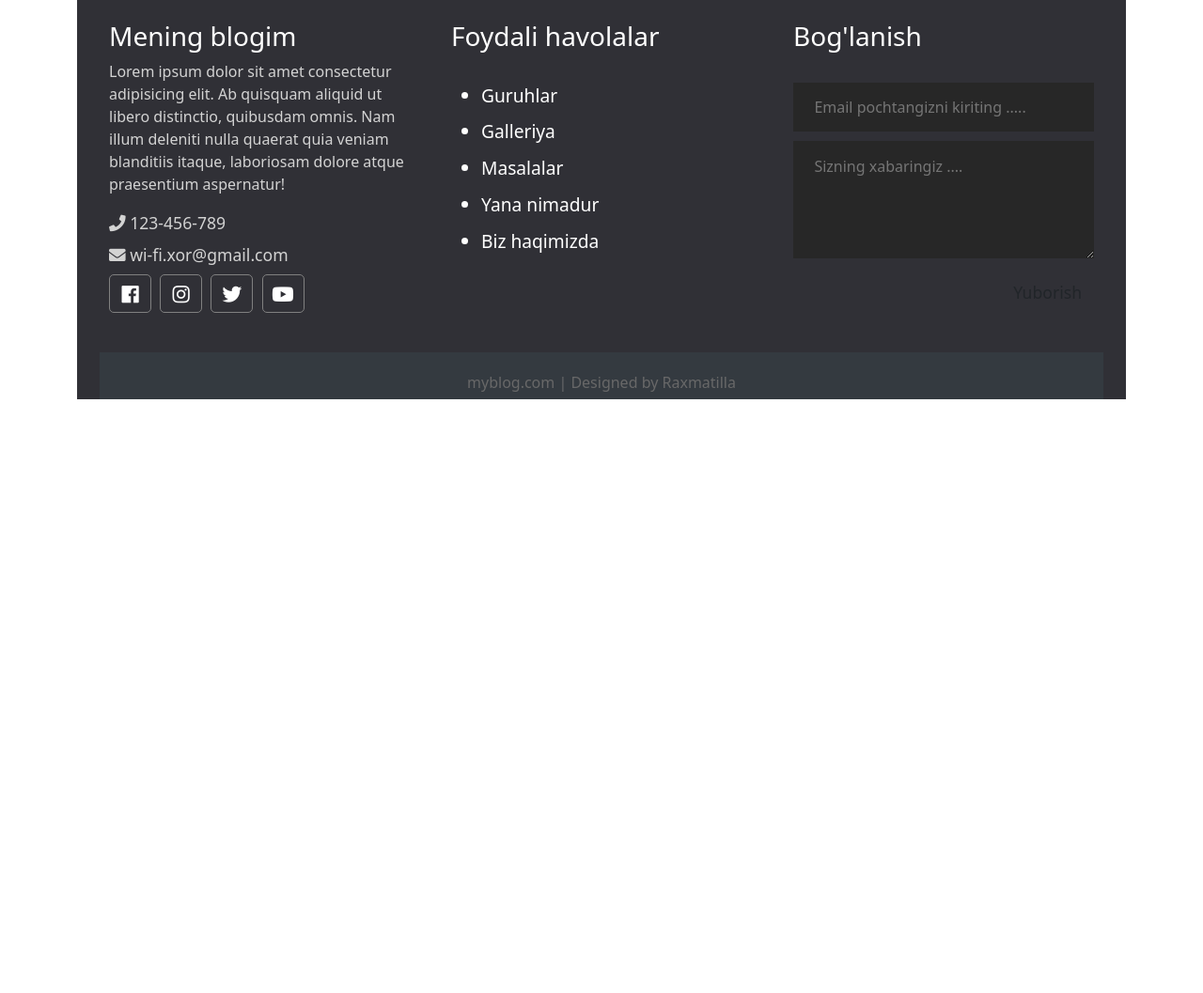
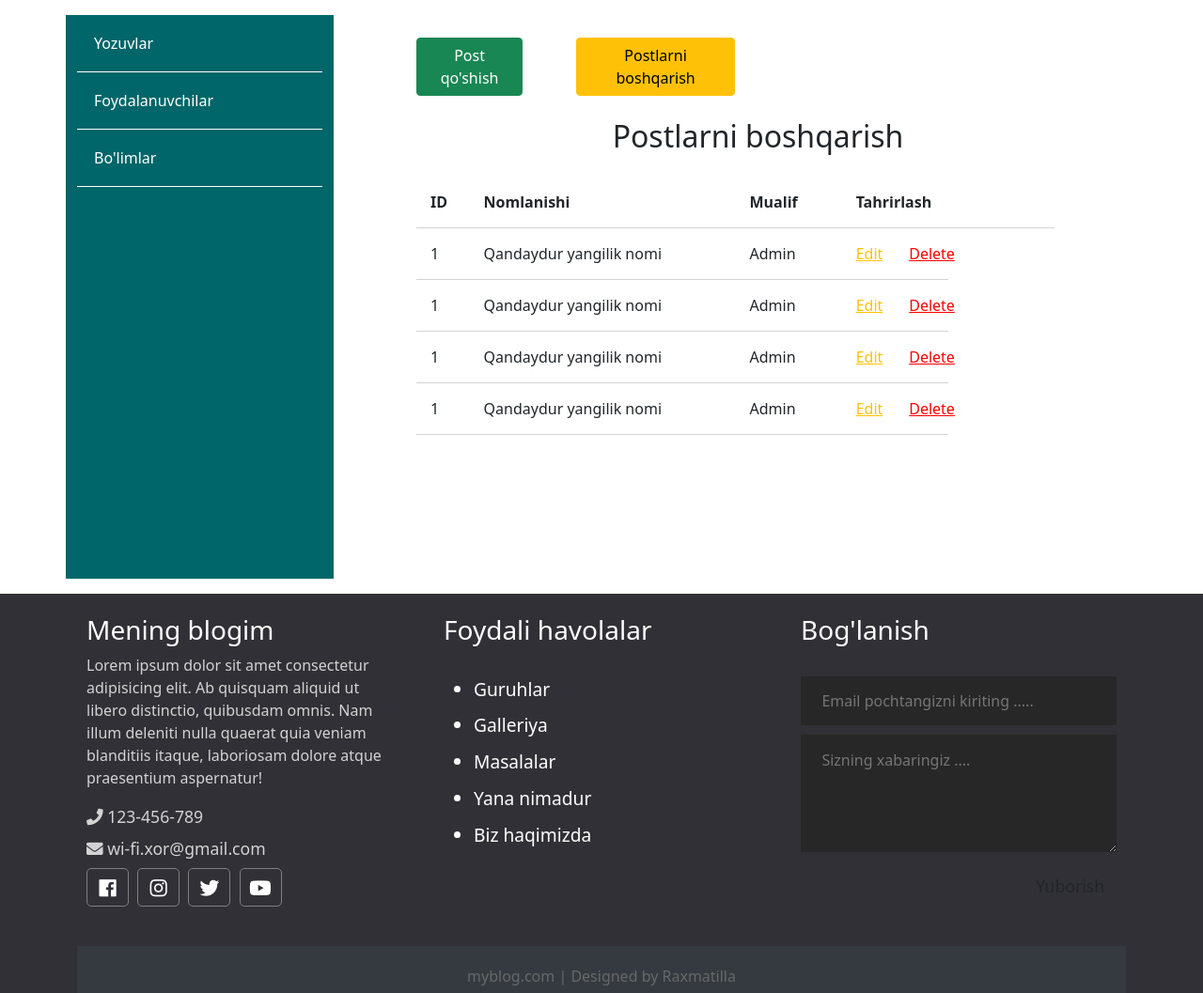
Before and after one commit to Raxmatilla97/Myblog-php-test-uchun, a PHP site: page /admin/posts/index.php in a window 1280 px wide. Shown: the part 70-1127 px from the top of the page at 94% size. Before the commit the page ends 495 px from the top, so only its background shows below. Run offline with PHP 8.4, Linux system fonts and the light colour scheme.

Commit message:
Bloglarni ro'yxatini ko'rsatuvchi sahifani tayyorladim

```diff
--- a/admin/posts/index.php
+++ b/admin/posts/index.php
@@ -23,7 +23,65 @@ session_start();
     <!-- HEADER END -->
 
     <div class="container">
-        <div
+        <div class="row">
+            <div class="sidebar col-3">
+                <ul>
+                    <li>
+                        <a href="#">Yozuvlar</a>
+                    </li>
+                    <li>
+                        <a href="">Foydalanuvchilar</a>
+                    </li>
+                    <li>
+                        <a href="">Bo'limlar</a>
+                    </li>
+                </ul>
+            </div>
+
+            <div class="posts col-9">
+                <div class="button row">
+                    <a href="create.html" class="col-2 btn btn-success">Post qo'shish</a>
+                    <span class="col-1"></span>
+                    <a href="index.html" class="col-3 btn btn-warning">Postlarni boshqarish</a>
+                </div>
+                <div class="row title-table">
+                    <h2>Postlarni boshqarish</h2>
+                    <div class="col-1">ID</div>
+                    <div class="col-5">Nomlanishi</div>
+                    <div class="col-2">Mualif</div>
+                    <div class="col-4">Tahrirlash</div>
+
+                </div>
+                <div class="row post">
+                    <div class="id col-1">1</div>
+                    <div class="title col-5">Qandaydur yangilik nomi</div>
+                    <div class="author col-2">Admin</div>
+                    <div class="edit col-1"><a href="#">Edit</a></div>
+                    <div class="delet col-1"><a href="#">Delete</a></div>
+                </div>
+                <div class="row post">
+                    <div class="id col-1">1</div>
+                    <div class="title col-5">Qandaydur yangilik nomi</div>
+                    <div class="author col-2">Admin</div>
+                    <div class="edit col-1"><a href="#">Edit</a></div>
+                    <div class="delet col-1"><a href="#">Delete</a></div>
+                </div>
+                <div class="row post">
+                    <div class="id col-1">1</div>
+                    <div class="title col-5">Qandaydur yangilik nomi</div>
+                    <div class="author col-2">Admin</div>
+                    <div class="edit col-1"><a href="#">Edit</a></div>
+                    <div class="delet col-1"><a href="#">Delete</a></div>
+                </div>
+                <div class="row post">
+                    <div class="id col-1">1</div>
+                    <div class="title col-5">Qandaydur yangilik nomi</div>
+                    <div class="author col-2">Admin</div>
+                    <div class="edit col-1"><a href="#">Edit</a></div>
+                    <div class="delet col-1"><a href="#">Delete</a></div>
+                </div>
+            </div>
+        </div>
     </div>
 
     <!-- FOOTER START -->
```
